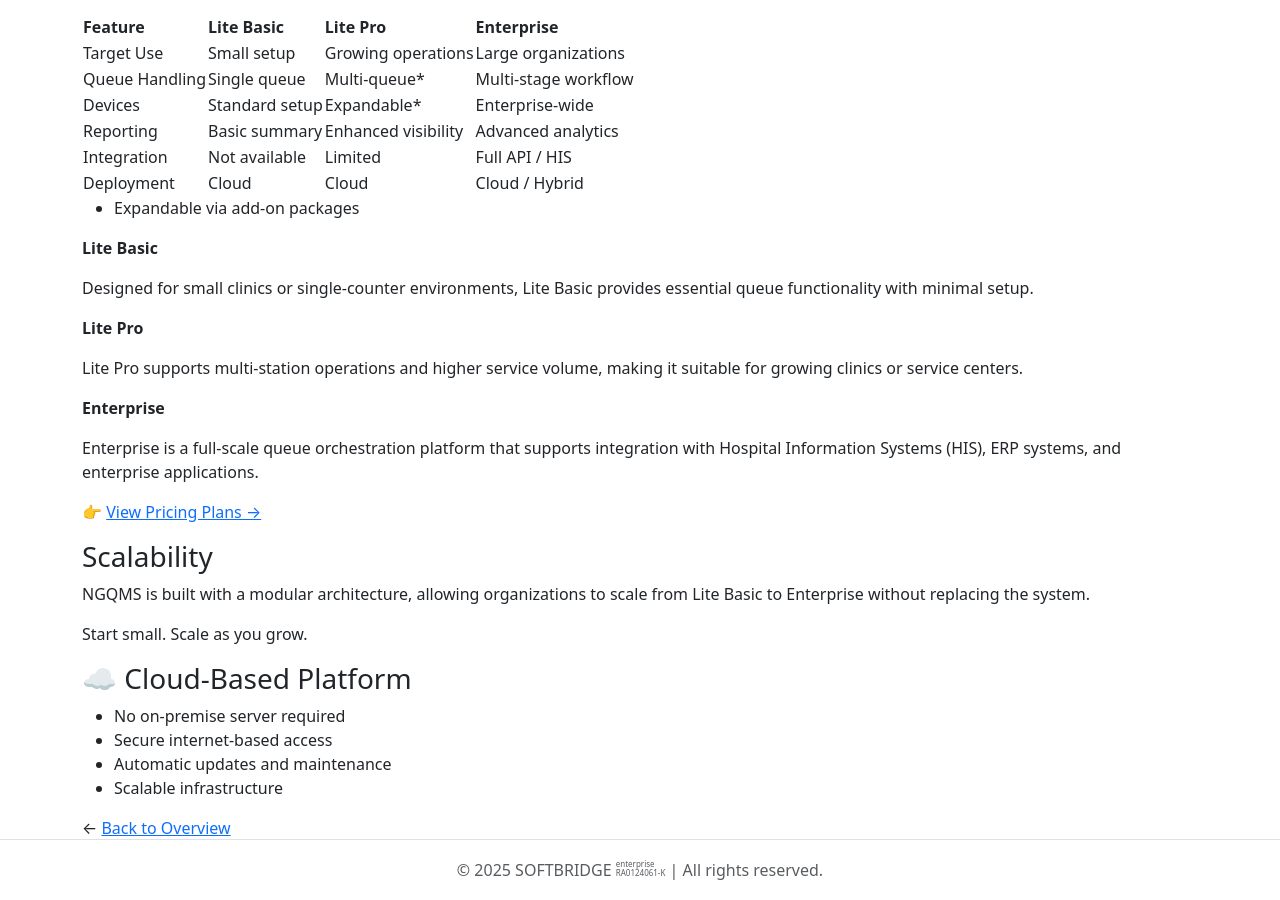
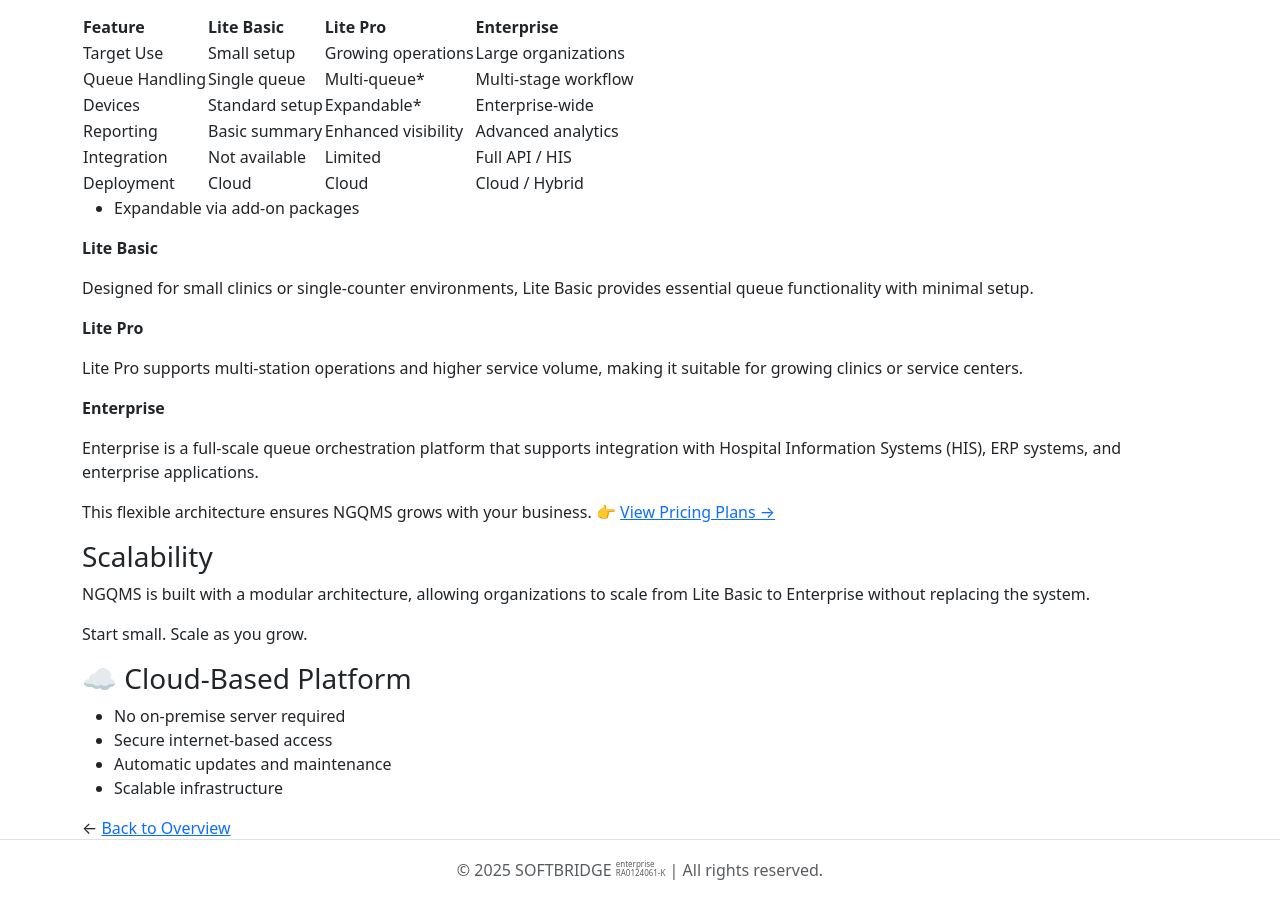
Before and after one commit to mfauziii/softbridge.github.io, a Jekyll site: the page built from ngqms/platform.md, in a window 1280 px wide and 900 px high, scrolled down 1295 px. Built offline with Jekyll 4.4.1, drawn with Linux system fonts in a browser that asks for light colours; nearby versions of some CDN libraries.

Commit message:
Update platform.md

```diff
--- a/ngqms/platform.md
+++ b/ngqms/platform.md
@@ -82,6 +82,8 @@
 
 Enterprise is a full-scale queue orchestration platform that supports integration with Hospital Information Systems (HIS), ERP systems, and enterprise applications.
 
+
+This flexible architecture ensures NGQMS grows with your business.
 👉 [View Pricing Plans →](./pricing.md)
 
 ### Scalability
```
